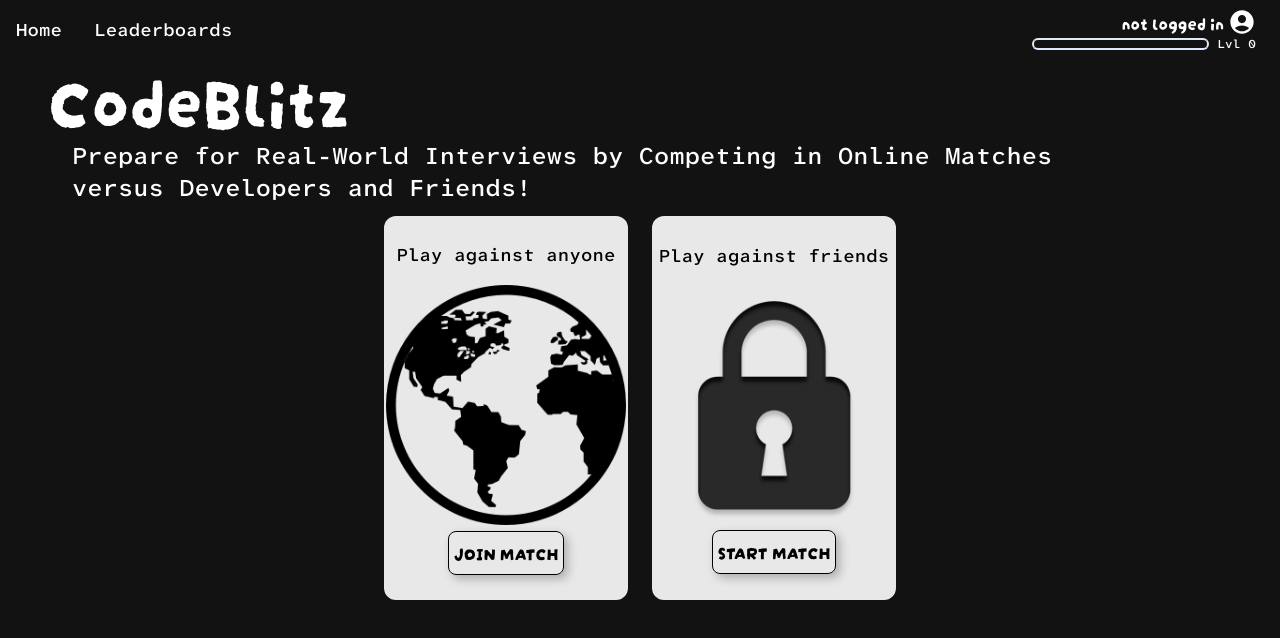
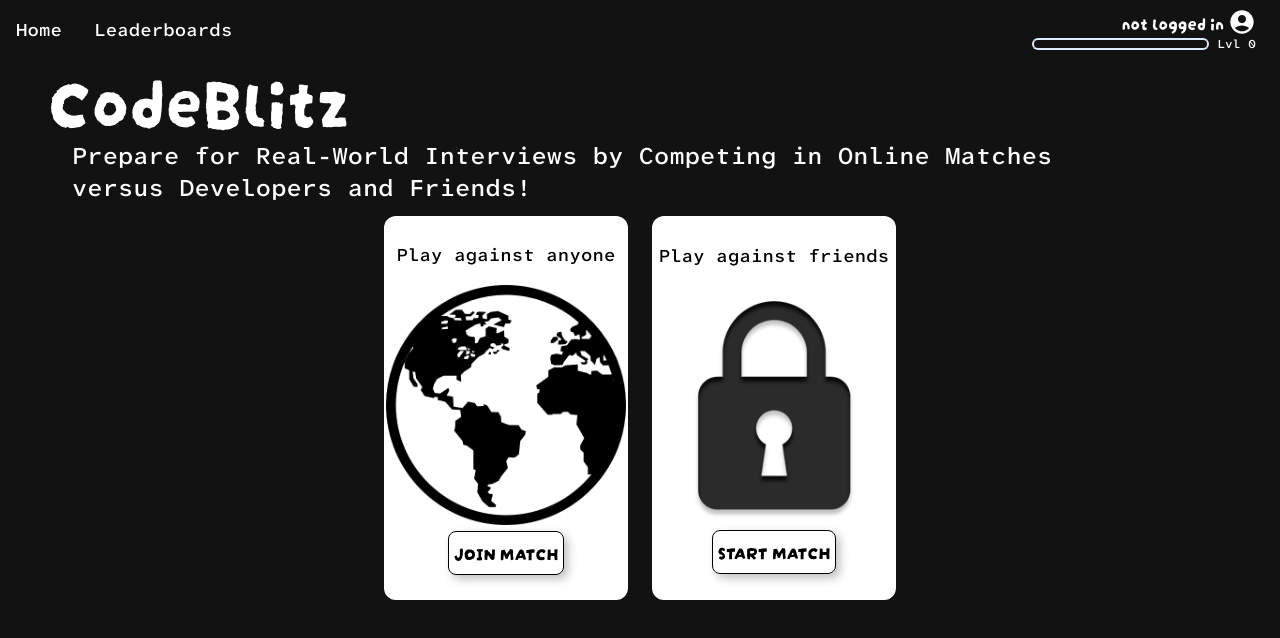
Before and after one commit to JGenereux/Online_CompetitiveProgramming, a React (Vite) app in the folder client/: page / in a window 1280 px wide. Shown: the top 638 px of the page. Built offline with nearby package versions, Linux system fonts and the light colour scheme; no server answers.

Commit message:
Fixed color of settings box and join match buttons

```diff
--- a/client/src/Components/Home.tsx
+++ b/client/src/Components/Home.tsx
@@ -30,14 +30,14 @@ function JoinMatch() {
     const navigate = useNavigate()
 
     return <div className="flex flex-row w-[65%] md:w-[45%] lg:md:w-[40%] justify-center items-center space-x-6">
-        <div className="flex flex-col bg-white text-black bg-opacity-90 w-40 md:w-1/2 h-full rounded-xl py-4 items-center lg:justify-center text-center ">
+        <div className="flex flex-col bg-white text-black w-40 md:w-1/2 h-full rounded-xl py-4 items-center lg:justify-center text-center ">
             <p className="font-basicFont text-xs md:text-sm lg:text-lg lg:mb-4">Play against anyone</p>
             <div className="flex flex-col items-center">
                 <img src={earthIcon} className="w-full md:w-36 lg:w-60 lg:mb-1.5"></img>
                 <Button onClick={() => navigate('/lobby')} sx={{ color: 'black', padding: ['3px', '5px'], fontSize: ['12px', '18px'], fontFamily: 'headerFont', border: 'solid black', borderWidth: '1.2px', boxShadow: '4px 4px 10px rgba(0, 0, 0, 0.25)' }}>Join Match</Button>
             </div>
         </div>
-        <div className="flex flex-col bg-white text-black bg-opacity-90 w-40 md:w-1/2 h-full rounded-xl py-4 items-center lg:justify-center text-center">
+        <div className="flex flex-col bg-white text-black w-40 md:w-1/2 h-full rounded-xl py-4 items-center lg:justify-center text-center">
             <p className="font-basicFont text-xs md:text-sm lg:text-lg lg:mb-4">Play against friends</p>
             <div className="flex flex-col items-center justify-center">
                 <img src={lockIcon} className="w-full md:w-36 lg:w-60 lg:mb-1"></img>
--- a/client/src/Components/Settings.tsx
+++ b/client/src/Components/Settings.tsx
@@ -27,7 +27,7 @@ function Dashboard() {
         setDashboardOption(option)
     }
 
-    return <div className="w-[80%] h-full bg-[#F0FFF0] border-[#666565] border-[1px] shadow-[#666565] shadow-sm">
+    return <div className="w-[80%] h-full bg-[#f8f8f8] border-[#666565] border-[2px] shadow-[#666565] shadow-sm">
 
         <div className="flex flex-row h-full">
             {/* div for side navigation bar */}
```
